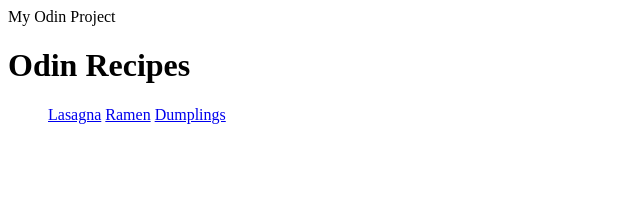
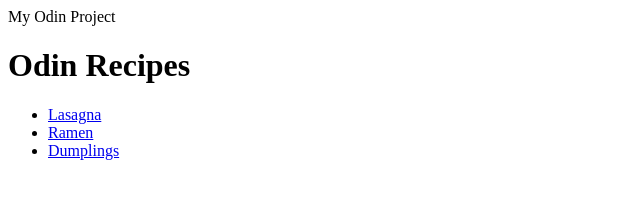
Before and after one commit to KEGermany95/odin-recipes, a plain HTML site: page index.html in a window 1280 px wide. Shown: the whole page, without its empty margins (0-640 px from the left). Drawn offline with Linux system fonts and the light colour scheme.

Commit message:
Add ul tags

```diff
--- a/index.html
+++ b/index.html
@@ -7,8 +7,8 @@
     <body>
         <h1>Odin Recipes</h1>
         <ul>
-        <a href= "recipes/lasagna.html">Lasagna</a>
-        <a href= "recipies/ramen.html">Ramen</a>
-        <a href= "recipies/dumplings.html">Dumplings</a>
+       <li><a href= "recipes/lasagna.html">Lasagna</a></li>
+       <li><a href= "recipies/ramen.html">Ramen</a></li>
+       <li><a href= "recipies/dumplings.html">Dumplings</a></li>
     </ul>
     </body>
```
